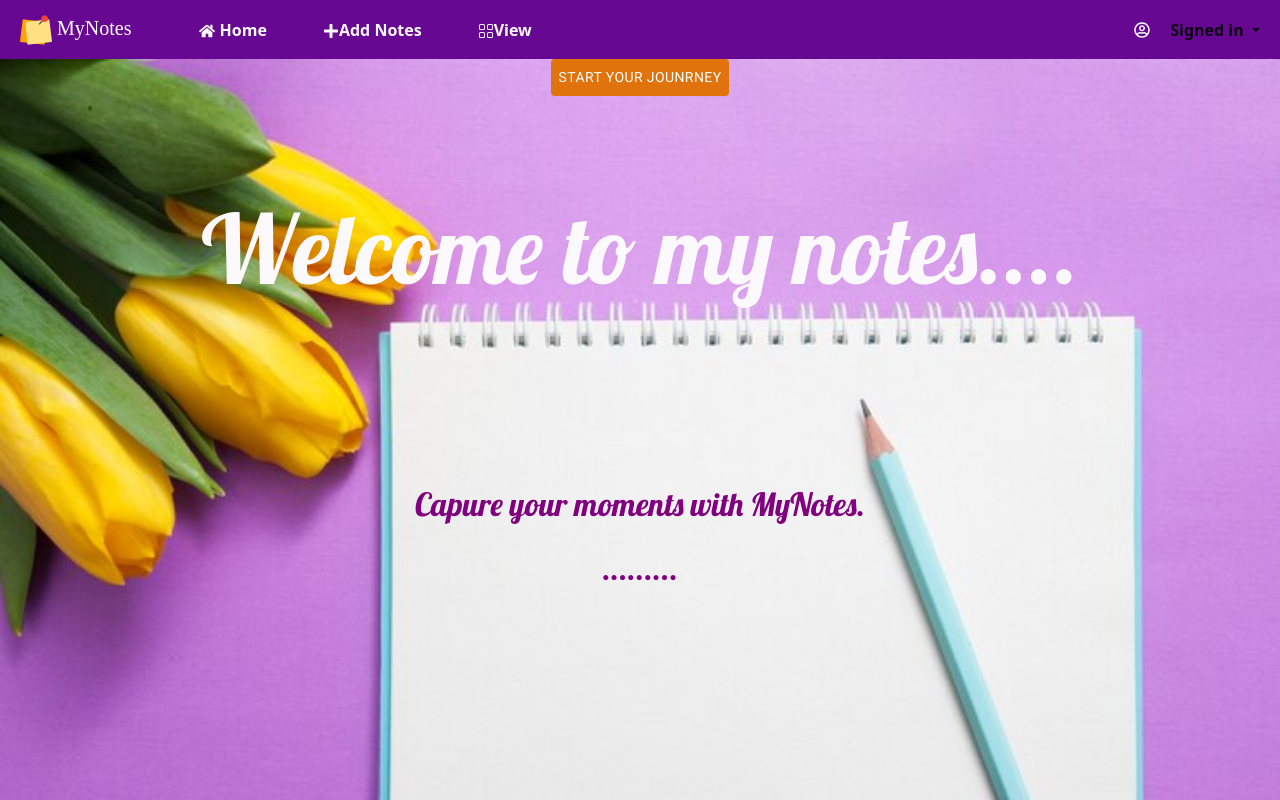
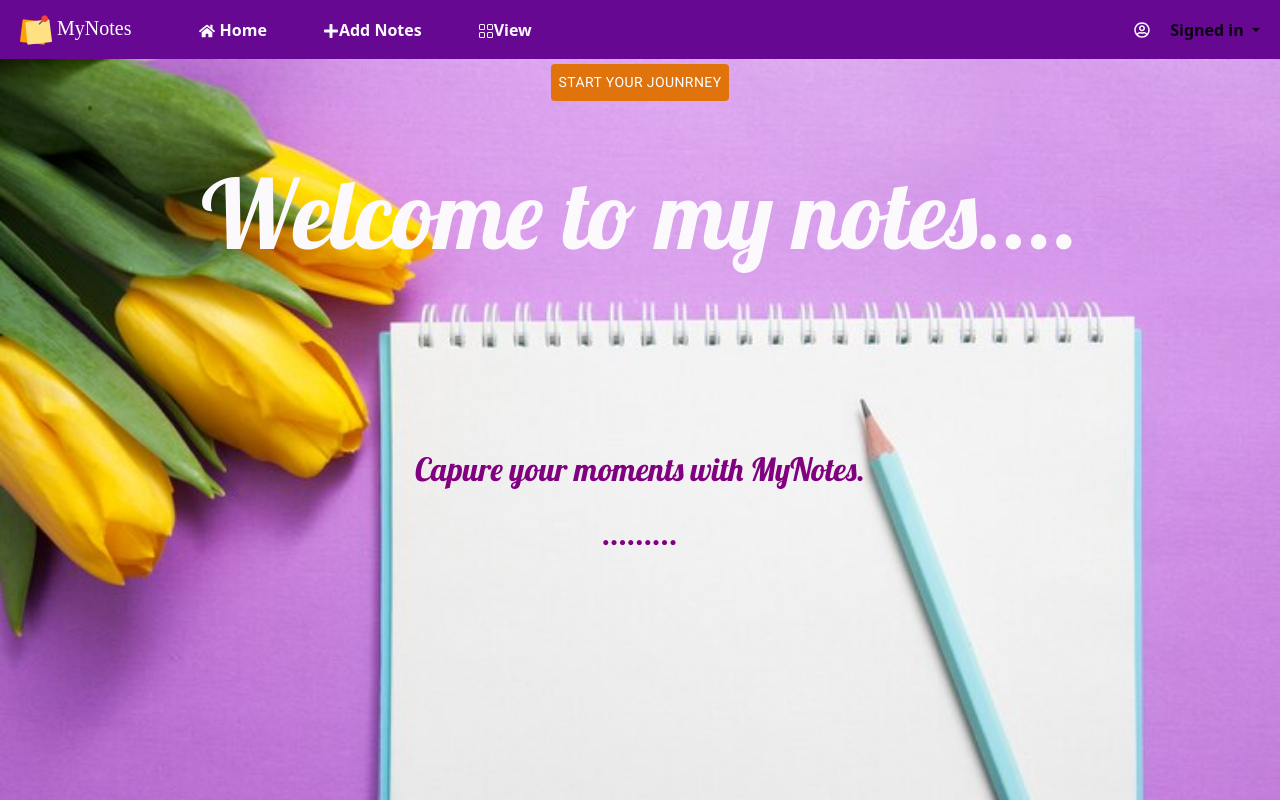
Before and after one commit to KaveeshaKodithuwakku/note-collector-app, a React (Create React App) app: page /home in a window 1280 px wide. Built offline with nearby package versions, Linux system fonts and the light colour scheme; no server answers; a web font is replaced by a local one.

Commit message:
Complete login,signup and sign with google functions

```diff
--- /dev/null
+++ b/src/contexts/AuthContext.js
@@ -0,0 +1,85 @@
+import { useEffect } from "react";
+import { useState } from "react";
+import { useContext } from "react";
+import { createContext } from "react";
+import { auth } from '../utils/init-firbase'
+import {
+    createUserWithEmailAndPassword,
+    signInWithEmailAndPassword,
+    sendPasswordResetEmail,
+    onAuthStateChanged,
+    signInWithPopup,
+    GoogleAuthProvider,
+    signOut,
+    confirmPasswordReset,
+  } from 'firebase/auth'
+
+
+const AuthContext = createContext({
+    currentUser: null,
+    signInWithGoogle: () => Promise,
+    login: () => Promise,
+    register: () => Promise,
+    logout: () => Promise,
+    forgotPassword: () => Promise,
+    resetPassword: () => Promise,
+  })
+
+  export const useAuth = () => useContext(AuthContext)
+
+  export default function AuthContextProvider({ children }) {
+    const [currentUser, setCurrentUser] = useState(null)
+
+    useEffect(() => {
+      const unsubscribe = onAuthStateChanged(auth, user => {
+        setCurrentUser(user ? user : null)
+      })
+      return () => {
+        unsubscribe()
+      }
+    }, [])
+
+    useEffect(() => {
+      console.log('The user is', currentUser)
+    }, [currentUser])
+
+    function login(email, password) {
+      return signInWithEmailAndPassword(auth, email, password)
+    }
+
+    function register(email, password) {
+      console.log("$$$$$$ inside reg context %%%%%%%%%")
+      return createUserWithEmailAndPassword(auth, email, password)
+
+    }
+
+    function forgotPassword(email) {
+      return sendPasswordResetEmail(auth, email, {
+        url: `http://localhost:3000/login`,
+      })
+    }
+
+    function resetPassword(oobCode, newPassword) {
+      return confirmPasswordReset(auth, oobCode, newPassword)
+    }
+
+    function logout() {
+      return signOut(auth)
+    }
+
+    function signInWithGoogle() {
+      const provider = new GoogleAuthProvider()
+      return signInWithPopup(auth, provider)
+    }
+
+    const value = {
+      currentUser,
+      signInWithGoogle,
+      login,
+      register,
+      logout,
+      forgotPassword,
+      resetPassword,
+    }
+    return <AuthContext.Provider value={value}>{children}</AuthContext.Provider>
+  }
--- a/src/pages/home/Home.css
+++ b/src/pages/home/Home.css
@@ -18,7 +18,7 @@
     align-items: center;
     display: flex;
     justify-content: center;
-    margin-top: 10vh;
+    margin-top: 5vh;
 
 }
 
@@ -52,7 +52,6 @@
   background-color: rgb(224, 115, 12) !important;
   color: white !important;
   border-radius: 60 !important;
-  margin-top: 10 !important;
 }
 
 .note-image-style {
--- a/src/pages/home/Home.js
+++ b/src/pages/home/Home.js
@@ -21,7 +21,7 @@ export default function Home() {
     <div className='body'>
 
       <div style={{justifyContent:"center",alignItems:"center",display:"flex",flexDirection:"column"}}>
-        <Button className='body-button' onClick={handleClick}>Start Your Jounrney </Button>
+        <Button className='body-button' onClick={handleClick} style={{marginTop:5}}>Start Your Jounrney </Button>
       </div>
 
       <div>
--- a/src/pages/login/Login.js
+++ b/src/pages/login/Login.js
@@ -7,6 +7,9 @@ import { Col, Form, Row } from 'react-bootstrap';
 import image from '../../assets/login-image.jpg'
 import { FcGoogle } from "react-icons/fc"
 import { Link, useNavigate } from 'react-router-dom';
+import { useAuth } from '../../contexts/AuthContext'
+import {  signInWithEmailAndPassword   } from 'firebase/auth';
+import { auth } from '../../utils/init-firbase';
 
 
 
@@ -14,6 +17,10 @@ import { Link, useNavigate } from 'react-router-dom';
 export default function Login() {
 
   const [validated, setValidated] = useState(false);
+  const { signInWithGoogle, login } = useAuth()
+  const [email, setEmail] = useState('')
+  const [password, setPassword] = useState('')
+  const [isSubmitting, setIsSubmitting] = useState(false)
    const navigate = useNavigate();
 
 
@@ -35,6 +42,62 @@ export default function Login() {
     navigate('/signup');
   }
 
+
+  function handleRedirectToOrBack() {
+    navigate('/home');
+  }
+
+  // const userLogin = () => {
+  //   setIsSubmitting(true)
+  //           login(email, password)
+  //             .then(res => {
+  //               handleRedirectToOrBack()
+  //             })
+  //             .catch(error => {
+  //               console.log(error.message)
+  //               // toast({
+  //               //   description: error.message,
+  //               //   status: 'error',
+  //               //   duration: 9000,
+  //               //   isClosable: true,
+  //               // })
+  //             })
+  //             .finally(() => {
+  //               // setTimeout(() => {
+  //               //   mounted.current && setIsSubmitting(false)
+  //               //   console.log(mounted.current)
+  //               // }, 1000)
+  //               setIsSubmitting(false)
+  //               //mounted.current && setIsSubmitting(false)
+  //             })
+  // };
+
+
+  const onLogin = (e) => {
+    e.preventDefault();
+    signInWithEmailAndPassword(auth, email, password)
+    .then((userCredential) => {
+        // Signed in
+        const user = userCredential.user;
+        navigate('/home')
+        console.log(user);
+    })
+    .catch((error) => {
+        const errorCode = error.code;
+        const errorMessage = error.message;
+        console.log(errorCode, errorMessage)
+    });
+
+}
+
+  const signInFromGoogle = () => {
+    signInWithGoogle()
+    .then(user => {
+      handleRedirectToOrBack()
+      console.log(user)
+    })
+    .catch(e => console.log(e.message))
+  };
 
 
 
@@ -71,7 +134,8 @@ export default function Login() {
 
                 <Form.Group className="mb-3" controlId="formGroupEmail">
                   <Form.Label className='form-text'>Email address</Form.Label>
-                  <Form.Control type="email" placeholder="Enter email" required />
+                  <Form.Control type="email" placeholder="Enter email" required   value={email}
+                onChange={e => setEmail(e.target.value)}/>
                   <Form.Control.Feedback type="invalid">
                     Please enter valid email.
                   </Form.Control.Feedback>
@@ -79,7 +143,9 @@ export default function Login() {
 
                 <Form.Group className="mb-3" controlId="formGroupPassword">
                   <Form.Label className='form-text'>Password</Form.Label>
-                  <Form.Control type="password" placeholder="Password" required />
+                  <Form.Control type="password" placeholder="Password" value={password}
+                required
+                onChange={e => setPassword(e.target.value)} />
                   <Form.Control.Feedback type="invalid">
                     Please enter valid password.
                   </Form.Control.Feedback>
@@ -91,7 +157,7 @@ export default function Login() {
                   </Col>
                 </Form.Group>
 
-                <Button className='login-btn' type="submit" onClick={handleClick}>Sign In</Button>
+                <Button className='login-btn' type="submit" onClick={onLogin}>Sign In</Button>
                 <br></br>
                 <br></br>
 
@@ -109,7 +175,7 @@ export default function Login() {
                 </Row>
                 <Divider>OR</Divider>
                 <br></br>
-                <Button className='login-google' onClick={handleClick}> <FcGoogle size={"20px"} />
+                <Button className='login-google' onClick={signInFromGoogle}> <FcGoogle size={"20px"} />
                   <InputLabel>  Sign with Google</InputLabel>
 
                 </Button>
--- a/src/pages/signUp/SignUp.js
+++ b/src/pages/signUp/SignUp.js
@@ -7,10 +7,17 @@ import { Col, Form, Row } from 'react-bootstrap';
 import image from '../../assets/signup-1.jpg'
 import { FcGoogle } from "react-icons/fc"
 import { useNavigate } from 'react-router-dom';
+import { useAuth } from '../../contexts/AuthContext'
+import {  createUserWithEmailAndPassword  } from 'firebase/auth';
+import { auth } from '../../utils/init-firbase';
 
 export default function SignUp() {
 
     const [validated, setValidated] = useState(false);
+    const { signInWithGoogle, register } = useAuth()
+    const [email, setEmail] = useState('')
+    const [password, setPassword] = useState('')
+    const [isSubmitting, setIsSubmitting] = useState(false)
     const navigate = useNavigate();
 
     const handleSubmit = (event) => {
@@ -30,6 +37,68 @@ export default function SignUp() {
     function handleLoginClick() {
       navigate('/');
     }
+
+    function handleRedirectToOrBack() {
+      navigate('/home');
+    }
+
+
+    // const userSignUp = () => {
+    //    setIsSubmitting(true)
+    //   console.log("inside reg******")
+    //         register(email, password)
+    //           .then(user => {
+    //             console.log(user)
+    //             console.log("inside yes ////////")
+    //           //  handleClick()
+    //           })
+    //           .catch(error => {
+    //             console.log(error.message)
+    //             console.log("inside error=======")
+    //             // toast({
+    //             //   description: error.message,
+    //             //   status: 'error',
+    //             //   duration: 9000,
+    //             //   isClosable: true,
+    //             // })
+    //           })
+    //           .finally(() => {
+    //              setIsSubmitting(false)
+    //              console.log("inside finnaly+++++++")
+    //            // mounted.current && setIsSubmitting(false)
+    //           })
+    // };
+
+
+    const onSubmit = async (e) => {
+      e.preventDefault()
+
+      await createUserWithEmailAndPassword(auth, email, password)
+        .then((userCredential) => {
+            // Signed in
+            const user = userCredential.user;
+            console.log(user);
+            handleClick();
+        })
+        .catch((error) => {
+            const errorCode = error.code;
+            const errorMessage = error.message;
+            console.log(errorCode, errorMessage);
+            // ..
+        });
+
+
+    }
+
+    const signInFromGoogle = () => {
+      signInWithGoogle()
+      .then(user => {
+        // handleRedirectToOrBack()
+        console.log(user);
+        handleClick()
+      })
+      .catch(e => console.log(e.message))
+    };
 
 
   return (
@@ -66,7 +135,8 @@ export default function SignUp() {
 
                   <Form.Group className="mb-3" controlId="formGroupEmail">
                     <Form.Label className='form-text'>Email address</Form.Label>
-                    <Form.Control type="email" placeholder="Enter email" required />
+                    <Form.Control type="email" placeholder="Enter email" required  value={email}
+                onChange={e => setEmail(e.target.value)}/>
                     <Form.Control.Feedback type="invalid">
                       Please enter valid email.
                     </Form.Control.Feedback>
@@ -74,7 +144,8 @@ export default function SignUp() {
 
                   <Form.Group className="mb-3" controlId="formGroupPassword">
                     <Form.Label className='form-text'>Password</Form.Label>
-                    <Form.Control type="password" placeholder="Password" required />
+                    <Form.Control type="password" placeholder="Password" required  value={password}
+                onChange={e => setPassword(e.target.value)}/>
                     <Form.Control.Feedback type="invalid">
                       Please enter valid password.
                     </Form.Control.Feedback>
@@ -94,7 +165,7 @@ export default function SignUp() {
                     </Col>
                   </Form.Group> */}
 
-                  <Button className='login-btn' type="submit" onClick={handleClick}>Sign Up</Button>
+                  <Button className='login-btn' type="submit" onClick={onSubmit}>Sign Up</Button>
                   <br></br>
                   <br></br>
 
@@ -112,7 +183,7 @@ export default function SignUp() {
                   </Row>
                   <Divider>OR</Divider>
                   <br></br>
-                  <Button className='login-google' type="submit" onClick={handleClick}> <FcGoogle size={"20px"}/>
+                  <Button className='login-google' type="submit" onClick={signInFromGoogle}> <FcGoogle size={"20px"}/>
                     <InputLabel>  Sign with Google</InputLabel>
 
                   </Button>
--- a/src/utils/init-firbase.js
+++ b/src/utils/init-firbase.js
@@ -1,21 +1,23 @@
 // Import the functions you need from the SDKs you need
 import { initializeApp } from "firebase/app";
-import { getAnalytics } from "firebase/analytics";
+import { getAuth } from 'firebase/auth'
+
 // TODO: Add SDKs for Firebase products that you want to use
 // https://firebase.google.com/docs/web/setup#available-libraries
 
 // Your web app's Firebase configuration
 // For Firebase JS SDK v7.20.0 and later, measurementId is optional
 const firebaseConfig = {
-  apiKey: "AIzaSyANP2Z01VN5AW7KFIcGClb1gWtFsc2Xvqg",
-  authDomain: "react-note-app-37450.firebaseapp.com",
-  projectId: "react-note-app-37450",
-  storageBucket: "react-note-app-37450.appspot.com",
-  messagingSenderId: "745420022098",
-  appId: "1:745420022098:web:4ec3080594bc38e6799a8b",
-  measurementId: "G-7YNMNSF12Y"
+  apiKey: "AIzaSyDZA-i_2kVJrd3v0OcNByXJp_uvDBx-VBY",
+  authDomain: "react--note-collector-app.firebaseapp.com",
+  projectId: "react--note-collector-app",
+  storageBucket: "react--note-collector-app.appspot.com",
+  messagingSenderId: "547152119789",
+  appId: "1:547152119789:web:64acc5f5b11c672d8a09e4",
+  measurementId: "G-2THD80V02W"
 };
 
 // Initialize Firebase
 const app = initializeApp(firebaseConfig);
-const analytics = getAnalytics(app);
+
+export const auth = getAuth(app)
```
Also changed, not shown: src/App.js (+5 -2 lines), src/components/UpdateDialog/UpdateDialog.js (added, +9 -0 lines), src/components/UpdateDialog/UpdateDialog.css (added).
